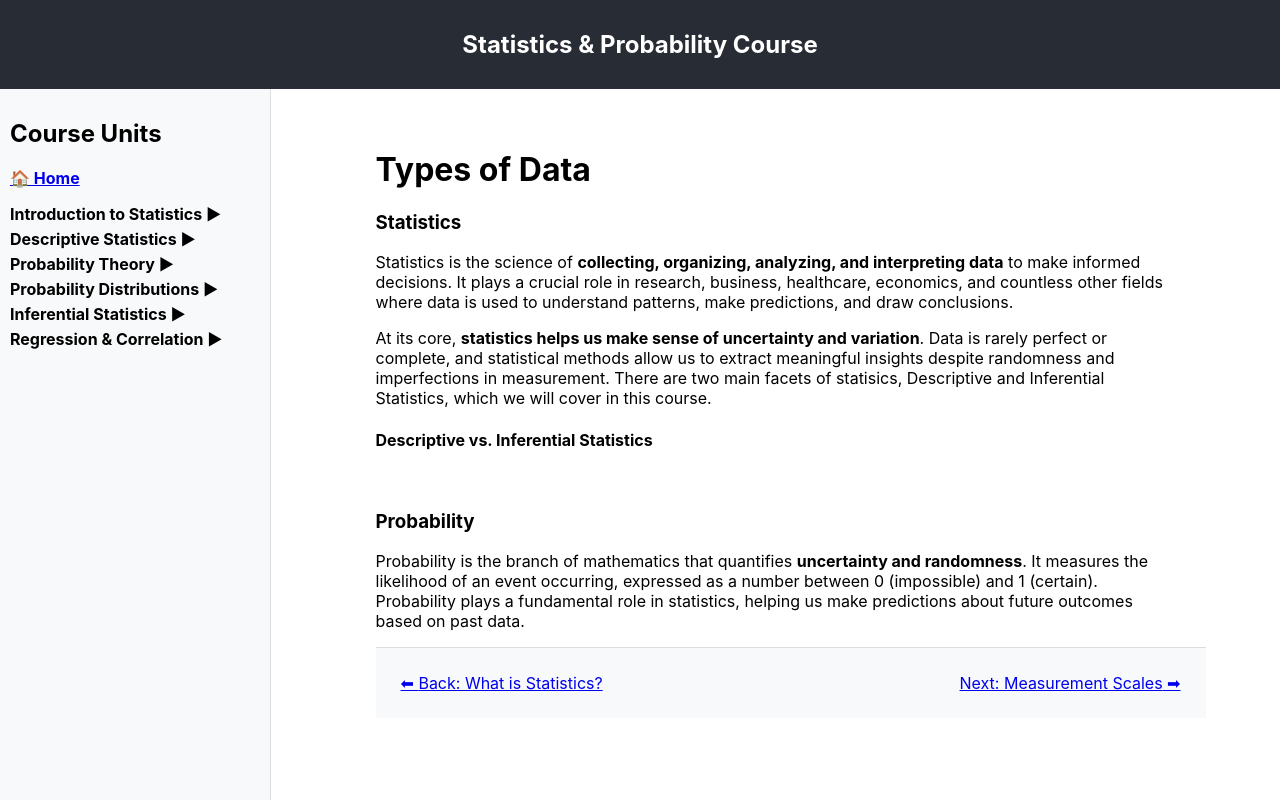
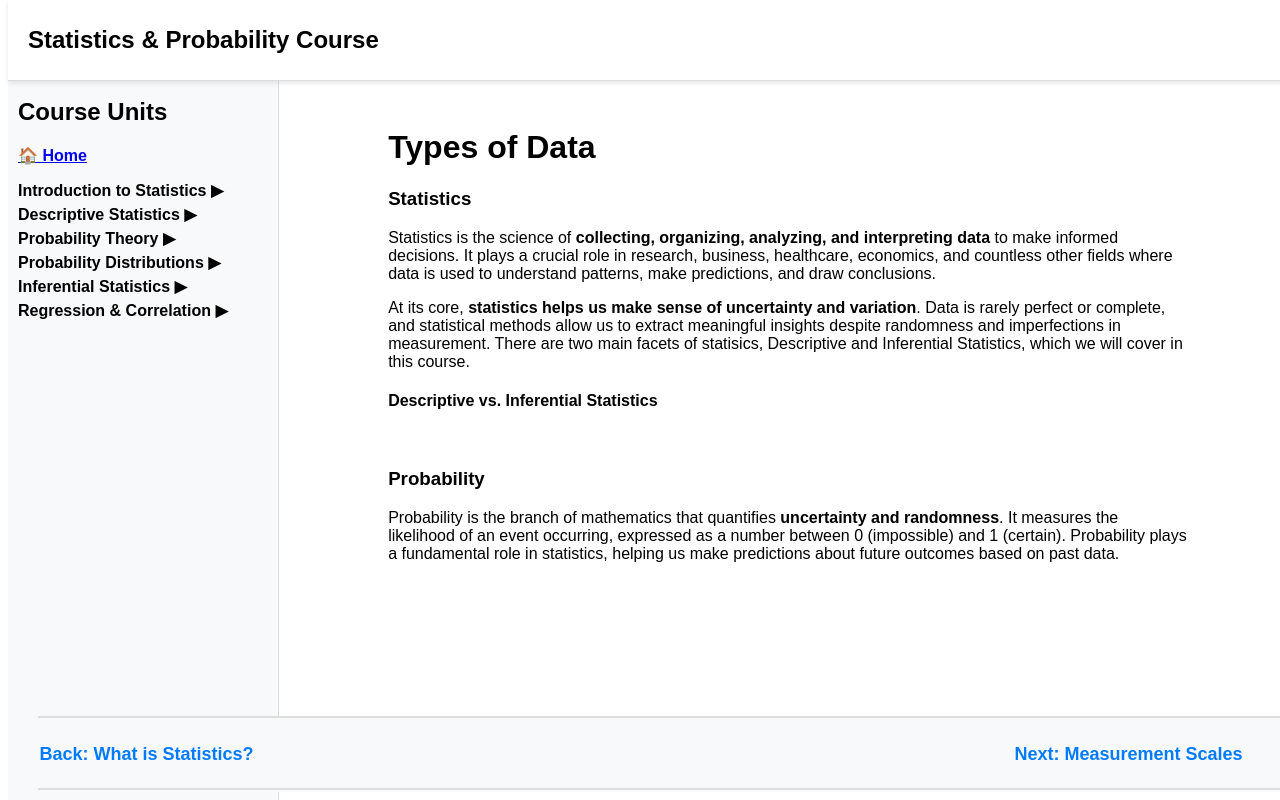
Before and after one commit to mvoggel/prob_stats, a React (Create React App) app: page /introduction/types-of-data in a window 1280 px wide. Shown: the top 800 px of the page. Built offline with nearby package versions, Linux system fonts and the light colour scheme.

Commit message:
bunch of UI changes

```diff
--- a/src/App.js
+++ b/src/App.js
@@ -2,10 +2,9 @@ import React from "react";
 import { BrowserRouter as Router, Routes, Route } from "react-router-dom";
 import Sidebar from "./components/sidebar";
 import Navbar from "./components/navbar";
-import Footer from "./components/footer";
+import FooterNav from "./components/FooterNav"; // Updated Footer for sticky behavior
 import WhatIsStatistics from "./content/introduction/WhatIsStatistics.js";
 import TypesOfData from "./content/introduction/TypesOfData.js";
-
 
 /* Import Course Pages */
 import Introduction from "./content/introduction/Introduction";
@@ -24,10 +23,16 @@ import LinearRegression from "./content/regression/LinearRegression";
 function App() {
   return (
     <Router>
-      <Navbar /> {/* Navbar stays on top, outside the flex container */}
-      <div style={{ display: "flex" }}>
-        <Sidebar /> {/* Sidebar remains in the layout */}
-        <div style={{ flexGrow: 1, padding: "20px" }}>
+      <div className="app-container">
+        {/* Fixed Navbar */}
+        <Navbar />
+
+        <div className="main-layout">
+          {/* Fixed Sidebar */}
+          <Sidebar />
+
+          {/* Scrollable Content */}
+          <div className="content-area">
             <Routes>
               {/* Parent Pages */}
               <Route path="/introduction" element={<Introduction />} />
@@ -44,11 +49,13 @@ function App() {
               <Route path="/regression/linear-regression" element={<LinearRegression />} />
               <Route path="/introduction/what-is-statistics" element={<WhatIsStatistics />} />
               <Route path="/introduction/types-of-data" element={<TypesOfData />} />
-
             </Routes>
           </div>
         </div>
-      <Footer />
+
+        {/* Sticky Footer Navigation */}
+        <FooterNav />
+      </div>
     </Router>
   );
 }
--- a/src/components/FooterNav.js
+++ b/src/components/FooterNav.js
@@ -1,20 +1,19 @@
 import React from "react";
 import { Link } from "react-router-dom";
+import "../index.css";
 
 const FooterNav = ({ prev, next }) => {
   return (
-    <div style={{
-      position: "sticky",
-      bottom: "0",
-      width: "100%",
-      background: "#f8f9fa",
-      padding: "15px",
-      borderTop: "1px solid #ddd",
-      display: "flex",
-      justifyContent: "space-between"
-    }}>
-      {prev ? <Link to={prev.path} style={{ padding: "10px", fontSize: "16px" }}>⬅ {prev.label}</Link> : <div />}
-      {next ? <Link to={next.path} style={{ padding: "10px", fontSize: "16px" }}>{next.label} ➡</Link> : <div />}
+    <div className="footer-nav">
+      {/* Back Button */}
+      {prev ? (
+        <Link to={prev.path} className="footer-link">{prev.label}</Link>
+      ) : <div></div>} {/* Empty div to keep alignment */}
+
+      {/* Next Button */}
+      {next && (
+        <Link to={next.path} className="footer-link">{next.label}</Link>
+      )}
     </div>
   );
 };
--- a/src/components/ReadingTime.js
+++ b/src/components/ReadingTime.js
@@ -1,27 +1,18 @@
 import React, { useEffect, useState } from "react";
 
-const estimateReadingTime = (text) => {
-  const wordsPerMinute = 200; // Average adult reading speed
-  const words = text.split(/\s+/).length;
-  return Math.ceil(words / wordsPerMinute);
-};
-
-const ReadingTime = ({ contentId }) => {
-  const [readingTime, setReadingTime] = useState(1);
+const ReadingTime = ({ contentRef }) => {
+  const [readingTime, setReadingTime] = useState(0);
 
   useEffect(() => {
-    const contentElement = document.getElementById(contentId);
-    if (contentElement) {
-      const text = contentElement.innerText; // Get all visible text
-      setReadingTime(estimateReadingTime(text));
+    if (contentRef.current) {
+      // Extract all text from the page
+      const textContent = contentRef.current.innerText || "";
+      const wordCount = textContent.split(/\s+/).filter(Boolean).length;
+      setReadingTime(Math.ceil(wordCount / 200)); // Assuming 200 words per minute
     }
-  }, []);
+  }, [contentRef]);
 
-  return (
-    <p style={{ fontSize: "14px", color: "gray", marginBottom: "10px" }}>
-      ⏳ Estimated Reading Time: {readingTime} min
-    </p>
-  );
+  return <p style={{ fontStyle: "italic", color: "#666" }}>⏳ Estimated Reading Time: {readingTime} min</p>;
 };
 
 export default ReadingTime;
--- a/src/components/navbar.js
+++ b/src/components/navbar.js
@@ -1,11 +1,11 @@
 import React from "react";
 
-function Navbar() {
+const Navbar = () => {
   return (
-    <nav style={{ padding: "10px", background: "#282c34", color: "white", textAlign: "center" }}>
+    <nav className="navbar">
       <h1>Statistics & Probability Course</h1>
     </nav>
   );
-}
+};
 
 export default Navbar;
--- a/src/components/sidebar.js
+++ b/src/components/sidebar.js
@@ -1,7 +1,6 @@
 import React, { useState } from "react";
 import { Link } from "react-router-dom";
-import "./sidebar.css";  // ✅ Import the CSS file
-
+import "./sidebar.css";
 
 const Sidebar = () => {
   const [openUnits, setOpenUnits] = useState({});
--- a/src/content/introduction/WhatIsStatistics.js
+++ b/src/content/introduction/WhatIsStatistics.js
@@ -1,15 +1,15 @@
-import React from "react";
+import React, { useRef } from "react";
 import FooterNav from "../../components/FooterNav.js";
 import ReadingTime from "../../components/ReadingTime.js";
 
-
 const WhatIsStatistics = () => {
-  const pageContent = `Statistics is the science of collecting, organizing, analyzing, and interpreting data...`;
+  const contentRef = useRef(null);
 
   return (
-    <div style={{ maxWidth: "800px", margin: "0 auto", padding: "20px" }}>
+    <div ref={contentRef} style={{ maxWidth: "800px", margin: "0 auto", padding: "20px" }}>
       <h1>What is Statistics and Probability?</h1>
-      <ReadingTime content={pageContent} />
+      <ReadingTime contentRef={contentRef} />
+
       <h3>Statistics </h3>
       <p>
         Statistics is the science of <strong>collecting, organizing, analyzing, and interpreting data</strong> to make informed decisions.
@@ -19,8 +19,9 @@ const WhatIsStatistics = () => {
       <p>
         At its core, <strong>statistics helps us make sense of uncertainty and variation</strong>. Data is rarely perfect or complete, and
         statistical methods allow us to extract meaningful insights despite randomness and imperfections in measurement. There are two main
-        facets of statisics, Descriptive and Inferential Statistics, which we will cover in this course.
+        facets of statistics, Descriptive and Inferential Statistics, which we will cover in this course.
       </p>
+
       <h4>Descriptive vs. Inferential Statistics</h4>
       <table style={{ width: "100%", borderCollapse: "collapse", textAlign: "left" }}>
         <thead>
@@ -42,18 +43,8 @@ const WhatIsStatistics = () => {
             <td style={{ padding: "10px", border: "1px solid #ddd" }}>Standard Deviation, Variance (Measures of Spread)</td>
             <td style={{ padding: "10px", border: "1px solid #ddd" }}>Confidence Intervals</td>
           </tr>
-          <tr>
-            <td style={{ padding: "10px", border: "1px solid #ddd" }}>Boxplots, Histograms</td>
-            <td style={{ padding: "10px", border: "1px solid #ddd" }}>Regression Analysis</td>
-          </tr>
-          <tr>
-            <td style={{ padding: "10px", border: "1px solid #ddd" }}>No generalization beyond the data</td>
-            <td style={{ padding: "10px", border: "1px solid #ddd" }}>Generalizes from sample to population</td>
-          </tr>
         </tbody>
       </table>
-
-      <br></br>
 
       <h3>Probability </h3>
       <p>
@@ -67,10 +58,14 @@ const WhatIsStatistics = () => {
         <em>"What are the chances of rain tomorrow?"</em>
         <em>"How likely is it to win the lottery?"</em>
         <em>"What’s the probability of getting heads when flipping a coin?"</em>
-        These probabilities are calculated using **mathematical rules** and models that help quantify uncertainty.
       </p>
+
       <p>
-        For example, one probability formula you may encounter later in this course is the **Bayes’ Theorem**, which helps us update probabilities based on new information:
+        These probabilities are calculated using <strong>mathematical rules</strong> and models that help quantify uncertainty.
+      </p>
+
+      <p>
+        For example, one probability formula you may encounter later in this course is **Bayes’ Theorem**, which helps us update probabilities based on new information:
       </p>
 
       <p style={{ fontSize: "18px", backgroundColor: "#f4f4f4", padding: "10px", borderLeft: "5px solid #0077cc" }}>
@@ -81,10 +76,8 @@ const WhatIsStatistics = () => {
         This formula helps calculate the probability of event A occurring given that event B has already happened.
         It's widely used in medical testing, spam detection, and even machine learning!
       </p>
-      <br></br>
+
       <hr style={{ border: "1px solid #ccc", margin: "20px 0" }} />
-      <br></br>
-
 
       <h2>Key Takeaways and Resources:</h2>
       <ul>
@@ -97,22 +90,17 @@ const WhatIsStatistics = () => {
           </ul>
         </li>
         <li><strong>Probability plays a key role in statistics</strong>, helping quantify uncertainty and variation.</li>
-        <li><strong>It is the foundation of inferential statistics</strong>, helping us make predictions from data.</li>
-        <li><strong>Statisticians work with data across nearly every industry</strong>, from finance and healthcare to marketing and technology.</li>
       </ul>
-
 
       <p>Below is an example of how data can be visualized:</p>
       <img src="/images/statistics-example.png" alt="Statistics Example" style={{ width: "100%" }} />
 
-    <FooterNav
-      next={{ path: "/introduction/types-of-data", label: "Next: Types of Data" }}
-    />
+      <FooterNav
+        prev={{ path: "/introduction", label: "← Back: Introduction" }}
+        next={{ path: "/introduction/types-of-data", label: "Next: Types of Data →" }}
+      />
     </div>
-
   );
 };
 
-
-
 export default WhatIsStatistics;
--- a/src/index.css
+++ b/src/index.css
@@ -1,13 +1,91 @@
-body {
-  margin: 0;
-  font-family: -apple-system, BlinkMacSystemFont, 'Segoe UI', 'Roboto', 'Oxygen',
-    'Ubuntu', 'Cantarell', 'Fira Sans', 'Droid Sans', 'Helvetica Neue',
-    sans-serif;
-  -webkit-font-smoothing: antialiased;
-  -moz-osx-font-smoothing: grayscale;
+/* Ensure full height layout */
+.app-container {
+  display: flex;
+  flex-direction: column;
+  height: 100vh;
+  overflow: hidden;
+  font-family: "Arial", sans-serif;
+
 }
 
-code {
-  font-family: source-code-pro, Menlo, Monaco, Consolas, 'Courier New',
-    monospace;
+/* Sticky Top Navbar */
+.navbar {
+  position: fixed;
+  top: 0;
+  width: 100%;
+  height: 60px;
+  background: #ffffff;
+  border-bottom: 1px solid #ddd;
+  z-index: 1000;
+  display: flex;
+  align-items: center;
+  padding: 10px 20px;
+  box-shadow: 0 2px 5px rgba(0, 0, 0, 0.1);
 }
+
+/* Layout for Sidebar and Content */
+.main-layout {
+  display: flex;
+  flex: 1;
+  margin-top: 60px; /* Offset for fixed navbar */
+}
+
+/* Sticky Sidebar */
+.sidebar {
+  position: fixed;
+  left: 0;
+  top: 60px; /* Below Navbar */
+  bottom: 0;
+  width: 250px;
+  background: #f8f9fa;
+  border-right: 1px solid #ddd;
+  overflow-y: auto;
+  padding: 10px;
+}
+
+/* Make content area scrollable */
+.content-area {
+  flex-grow: 1;
+  overflow-y: auto;
+  padding: 20px;
+  height: calc(100vh - 120px); /* Adjusted for navbar and footer */
+  margin-left: 2%; /* Matches sidebar width */
+}
+
+/* Sticky Footer Navigation */
+.footer-nav {
+  position: fixed;
+  bottom: 1%;
+  left: 3%; /* Offset by sidebar width */
+  width: calc(100%); /* Fill remaining space */
+  background-color: #f8f9fa;
+  padding: 1px;
+  border-top: 2px solid #ddd;
+  border-width: 100%;
+  display: flex;
+  justify-content: space-between;
+  align-items: center;
+  z-index: 1000;
+}
+
+/* Footer Navigation Links */
+.footer-link {
+  font-size: 18px;
+  font-weight: bold;
+  color: #007bff;
+  text-decoration: none;
+  padding: 2% 6% 2% 0%;
+  border-radius: 5px;
+}
+
+.footer-link:hover {
+  color: #0056b3;
+  text-decoration: underline;
+}
+
+/* Fixing issue where content gets cut off behind footer */
+.content-area::after {
+  content: "";
+  display: block;
+  height: 80px; /* Space for sticky footer */
+}
```
Lines whose indentation alone changed are shown as unchanged.
